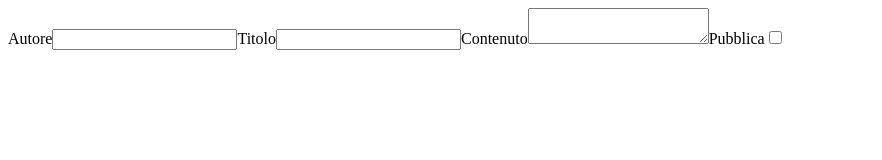
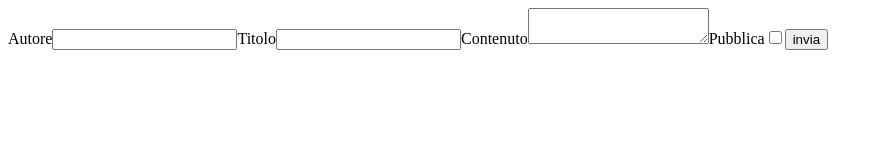
Before and after one commit to dannyarena/react-post-form, a React (Vite) app: page / in a window 1280 px wide. Shown: the top 160 px of the page, without its empty margins (0-882 px from the left). Built offline with nearby package versions, Linux system fonts and the light colour scheme.

Commit message:
add API data fetch and sumbit button

```diff
--- a/src/App.jsx
+++ b/src/App.jsx
@@ -1,4 +1,5 @@
 import { useState } from 'react'
+import axios from 'axios';
 import './App.css'
 
 
@@ -22,9 +23,20 @@ function App() {
       [name]: fieldValue
     }));
   }
+function handleSubmit(e) {
+  e.preventDefault();
+  axios.post("https://67c5b4f3351c081993fb1ab6.mockapi.io/api/posts", formData)
+  .then(res => {
+    console.log("Post riuscito!", res.data);
+  })
+  .catch(err => {
+    consol.log("Errore")
+  });
+}
+
   return (
     <>
-    <form>
+    <form onSubmit={handleSubmit}>
       <label htmlFor="author">Autore</label>
     <input
     type="text"
@@ -57,6 +69,8 @@ function App() {
     name='public'
     value={formData.public}
     onChange={handleChange}/>
+
+    <button type='submit'>invia</button>
     </form>
 
     </>
```
